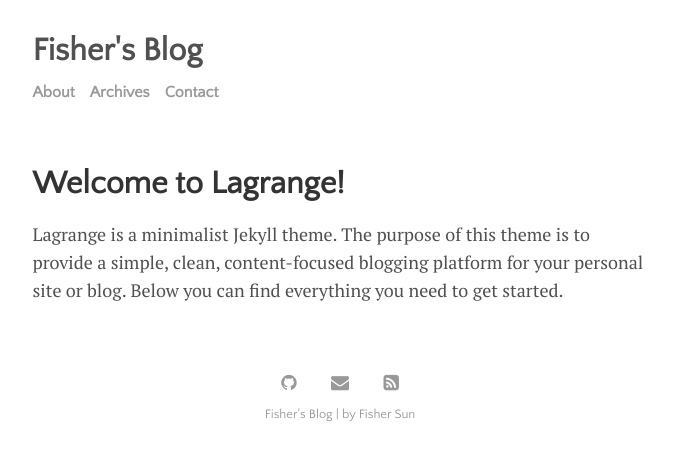
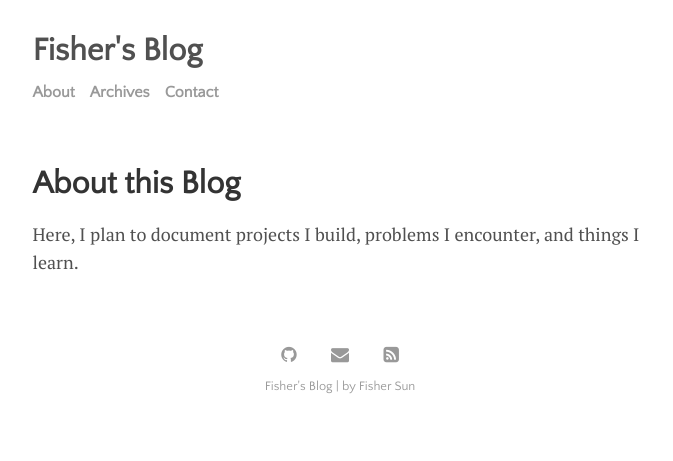
Before and after one commit to seasonedfish/blog, a Jekyll site: the page built from menu/about.md, in a window 1280 px wide. Shown: the top 461 px of the page, without its empty margins (300-973 px from the left). Built offline with Jekyll 4.4.1, drawn with Linux system fonts in a browser that asks for light colours.

Commit message:
Change about page

```diff
--- a/menu/about.md
+++ b/menu/about.md
@@ -1,7 +1,7 @@
 ---
 layout: page
-title: Welcome to Lagrange!
+title: About this Blog
 permalink: /about
 ---
 
-Lagrange is a minimalist Jekyll theme. The purpose of this theme is to provide a simple, clean, content-focused blogging platform for your personal site or blog. Below you can find everything you need to get started.
+Here, I plan to document projects I build, problems I encounter, and things I learn.
```
